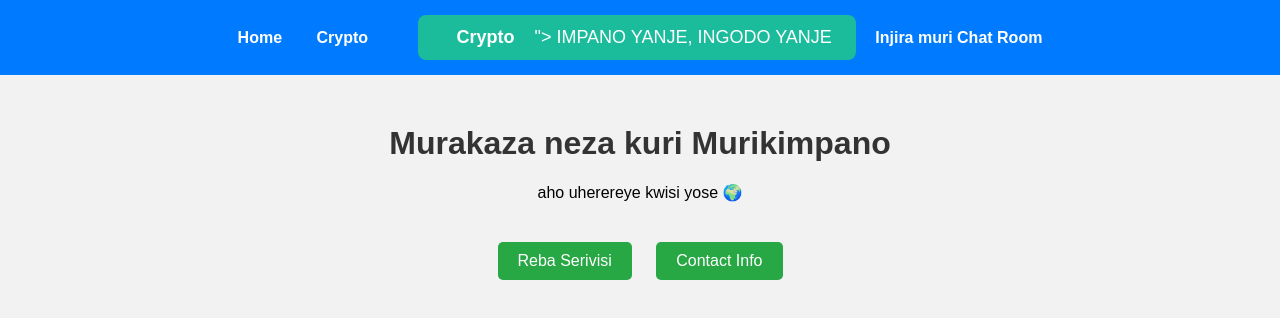
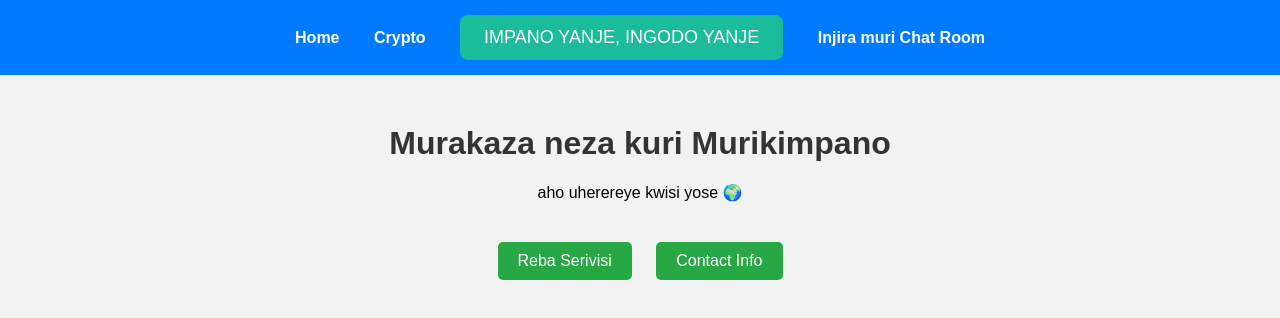
Before and after one commit to thefirstino1/Murikimpano--server, a plain HTML site: page index.html in a window 1280 px wide. Drawn offline with Linux system fonts and the light colour scheme.

Commit message:
Update index.html

```diff
--- a/index.html
+++ b/index.html
@@ -53,7 +53,7 @@
     <a href="index.html">Home</a>
     <a href="Crypto.html">Crypto</a>
 <a href="crypto.html" target="_blank">
-  <button style="padding: 12px 24px; font-size: 18px; background-color: #1abc9c; color: white; border: none; border-radius: 8px; cursor: pointer; <a href="Crypto.html">Crypto</a> ">
+  <button style="padding: 12px 24px; font-size: 18px; background-color: #1abc9c; color: white; border: none; border-radius: 8px; cursor: pointer;">
     IMPANO YANJE, INGODO YANJE
   </button>
 </a>
```
